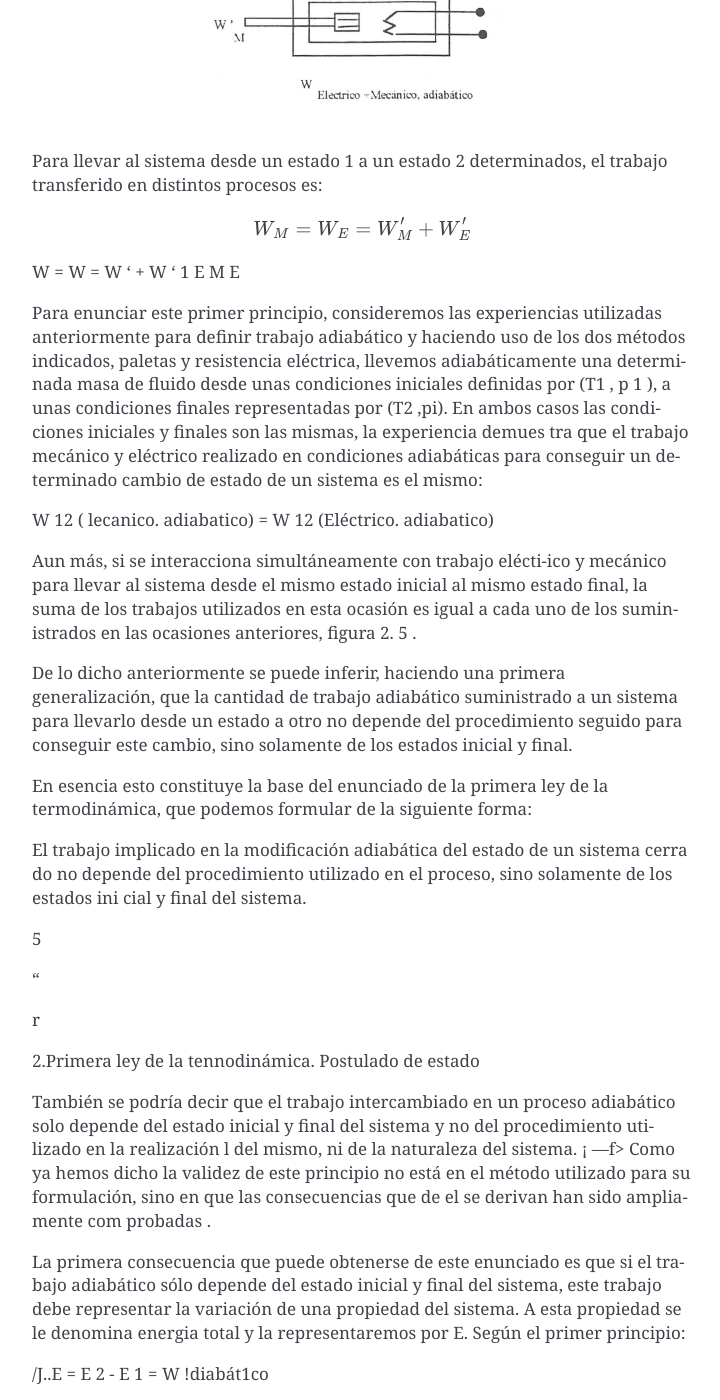
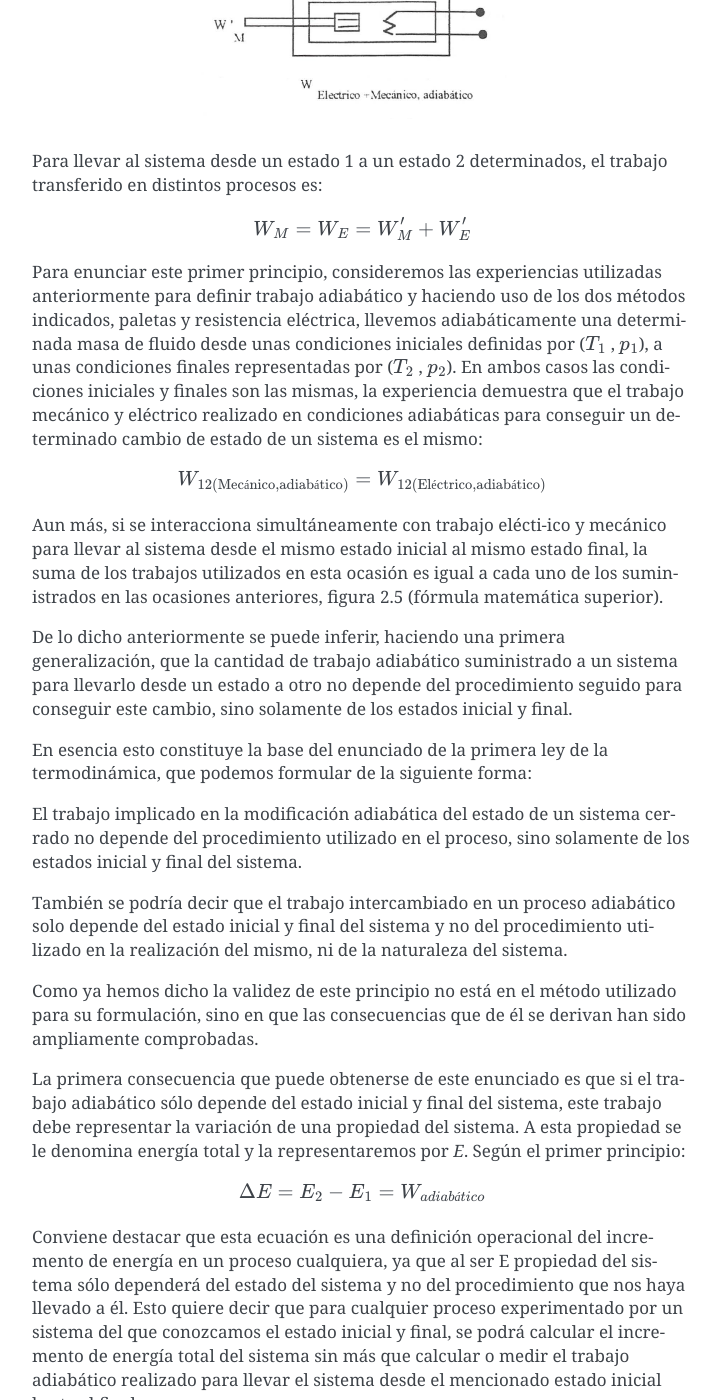
Before and after one commit to mantielero/termodinamica, a Sphinx documentation site: the page built from source/primer_principio_primer_principio.rst, in a window 1280 px wide and 1400 px high, scrolled down 725 px. Shown: the whole window, without its empty margins (388-1108 px from the left). Built offline with Sphinx 7.4.7, drawn with Linux system fonts in a browser that asks for light colours; pages that are not in the unit, such as notebooks, are missing from menus; some of the changed text lies outside the part shown.

Commit message:
Update primer_principio_primer_principio.rst

```diff
--- a/source/primer_principio_primer_principio.rst
+++ b/source/primer_principio_primer_principio.rst
@@ -22,111 +22,107 @@ Para llevar al sistema desde un  estado 1 a un estado 2 determinados, el trabajo
 
    W_M = W_E = W_M' +W_E'
 
-W	=  W	=  W '	+	W '
-\1	E	M	E
 
+Para enunciar este primer principio, consideremos las experiencias utilizadas anteriormente para definir trabajo adiabático y haciendo uso de los dos métodos indicados, paletas y resistencia eléctrica, llevemos adiabáticamente una determinada masa  de fluido desde unas condiciones iniciales definidas por (:math:`T_1`  , :math:`p_1`), a unas condiciones finales representadas por (:math:`T_2`  , :math:`p_2`). En ambos casos las condiciones iniciales y finales son las mismas, la experiencia demuestra que el trabajo mecánico y eléctrico realizado en condiciones adiabáticas para conseguir un determinado cambio de estado de un sistema es el mismo:
 
-Para enunciar este primer principio, consideremos las experiencias utilizadas anteriormente para definir trabajo adiabático y haciendo uso de los dos métodos indicados, paletas y resistencia eléctrica, llevemos adiabáticamente una determinada masa  de fluido desde unas condiciones iniciales definidas por (T1  , p 1  ), a unas condiciones finales representadas por (T2
-,pi). En ambos casos las condiciones iniciales y finales son las mismas, la experiencia demues­
-tra que el trabajo mecánico y eléctrico realizado en condiciones adiabáticas para conseguir un determinado cambio de estado de un sistema es el mismo:
+.. math::
 
-W 12 (  lecanico. adiabatico)	= W 12 (Eléctrico. adiabatico)
+   W_{\text{12(Mecánico,adiabático)}} = W_{\text{12(Eléctrico,adiabático)}}
 
-Aun más, si se interacciona simultáneamente con trabajo elécti-ico y mecánico para llevar al sistema desde el mismo estado inicial al mismo estado final, la suma de los trabajos utilizados en esta ocasión es igual a cada uno de los suministrados en las ocasiones anteriores, figura 2. 5 .
+Aun más, si se interacciona simultáneamente con trabajo elécti-ico y mecánico para llevar al sistema desde el mismo estado inicial al mismo estado final, la suma de los trabajos utilizados en esta ocasión es igual a cada uno de los suministrados en las ocasiones anteriores, figura 2.5 (fórmula matemática superior).
 
 De lo dicho anteriormente se puede inferir, haciendo una primera generalización, que la cantidad de trabajo adiabático suministrado a un sistema para llevarlo desde un estado a otro no depende del procedimiento seguido para conseguir este cambio, sino solamente de los estados inicial y final.
 
 En esencia esto constituye la base del enunciado de la primera ley de la termodinámica, que podemos formular de la siguiente forma:
 
-El trabajo implicado en la modificación adiabática del estado de un sistema cerra­ do no depende del procedimiento utilizado en el proceso, sino solamente de los estados ini­ cial y final  del sistema.
+El trabajo implicado en la modificación adiabática del estado de un sistema cerrado no depende del procedimiento utilizado en el proceso, sino solamente de los estados inicial y final  del sistema.
 
+También se podría decir que el trabajo intercambiado en un proceso adiabático solo depende del estado inicial y final del sistema y no del procedimiento utilizado en la realización del mismo, ni de la naturaleza del sistema.
 
+Como ya hemos dicho la validez de este principio no está en el método utilizado para su formulación, sino en que las consecuencias que de él se derivan han sido ampliamente comprobadas.
 
+La primera consecuencia que puede obtenerse de este enunciado es que si el trabajo adiabático sólo depende del estado inicial y final del sistema, este trabajo debe representar la variación de una propiedad del sistema. A esta propiedad se le denomina energía total y la representaremos por *E*. Según el primer principio:
 
-5
+.. math::
 
+   \Delta E = E_2 - E_1 = W_{adiabático}
 
+Conviene destacar que esta ecuación es una definición operacional del incremento de energía en un proceso cualquiera, ya que al ser E propiedad del sistema sólo dependerá del estado del sistema y no del procedimiento que nos haya llevado a él. Esto quiere decir que para cualquier proceso experimentado por un sistema del que conozcamos el estado inicial y final, se podrá calcular el incremento de energía total del sistema sin más que calcular o medir el trabajo adiabático realizado para llevar el sistema desde el mencionado estado inicial hasta el final.
 
-"
+Lo dicho anteriormente tiene una teórica limitación, ya que hay estados entre los que no es posible definir una transformación adiabática, por lo que hay quien considera poco consistente la ecuación anterior. No obstante, la objeción no es excesivamente importante puesto que si bien es posible que entre los estados 1 y 2 no se tenga un proceso adiabático, siempre es posible localizar un punto *R* tal que sean posibles los procesos adiabáticos *1R* y *2R*, de forma que:
 
-r
+.. math::
 
+   \Delta E_{1R} = W_{adiabático}' \\
+   \Delta E_{2R} = W_{adiabático}''
 
+por lo que:
 
-2.Primera ley de la tennodinámica. Postulado de estado
+.. math::
 
+   E_R - E_1 = W_{adiabático}' \\
+   E_R - E_2 = W_{adiabático}''
 
-También se podría decir que el trabajo intercambiado en un proceso adiabático solo depende del estado inicial y final del sistema y no del procedimiento utilizado en la realización
-l del mismo, ni de la naturaleza del sistema.
-¡	---f>
-Como ya hemos dicho la validez de este principio no está en el método utilizado para
-su formulación, sino en que las consecuencias que de el se derivan han sido ampliamente com­ probadas .
+Consecuentemente:
 
-La primera consecuencia que puede obtenerse de este enunciado es que si el trabajo adiabático sólo depende del estado inicial y final del sistema, este trabajo debe representar la variación de una propiedad del sistema. A esta propiedad se le denomina energia total y la representaremos por E. Según el primer principio:
+.. math::
 
-/J..E	= E 2    - E 1    = W !diabát1co
+   \Delta E &= E_2 - E_1 = (E_R - E_1) - (E_R - E_2) \\
+   \Delta E &= W_{adiabático}'-W_{adiabático}''
 
-Conviene destacar que esta ecuación es una definición operacional del incremento de energía en un proceso cualquiera, ya que al ser E propiedad del sistema sólo dependerá del estado del sistema y no del procedimiento que nos haya llevado a él. Esto quiere decir que pa­ ra cualquier proceso experimentado por un sistema del que conozcamos el estado inicial y fi­ nal, se podrá calcular el incremento de energía total del sistema sin más que calcular o medir el trabajo adiabático realizado para llevar el sistema desde el mencionado estado inicial hasta el final.
+Y siempre será posible la determinación de :math:`\Delta E` mediante la realización y medida de tra­ bajo  adiabático.
 
-Lo dicho anteriormente tiene una teórica limitación , ya que hay estados entre los que no es posible definir una transformación adiabática, por lo que hay quien considera poco con­ sistente la ecuación anterior. No obstante, la objeción no es excesivamente importante puesto que si bien es posible que entre los estados 1 y 2 no se tenga un proceso adiabático, siempre es posible localizar un punto R tal que sean posibles los procesos adiabáticos 1R y 2R, de forma que:
-/J..E I R  = W d1abá t1co	y	/J..E2R   =	diabátlco'
-
-                       ER    - E 1  = W:.1diabá11co	y
-E =	diahiwco  - w;{diabático
-
-Y siempre será posible la determinación de M mediante la realización y medida de tra­ bajo  adiabático.
-
-Es conveniente destacar, que si bien M , para  un determinado sistema y proceso, está cuantificada, nopodemos decir lo mismo del valor absoluto de E para un estado dado de ese sistema. Para poder calcular este valor espreciso fijar un valor de referencia arbitrariamen­ te elegido.
+Es conveniente destacar, que si bien :math:`\Delta E`, para  un determinado sistema y proceso, está cuantificada, no podemos decir lo mismo del valor absoluto de *E* para un estado dado de ese sistema. Para poder calcular este valor espreciso fijar un valor de referencia arbitrariamente elegido.
 
 Principio de conservación de la energía para sistemas cerrados
 --------------------------------------------------------------
 
+Basándonos en la definición de *E* como función de estado, se puede proceder a formular el principio general de conservación de la energía para las interacciones que puede experimentar un sistema cerrado dado.
+
+Si *E* es una función de estado su valor no dependerá de la forma en que ese estado haya sido conseguido, ahora bien, para un determinado proceso no adiabático, lo que no se cumplirá es que:
+
+.. math::
+
+   \Delta E = W_{12} \hspace{2cm} \text{(En general no se cumple)}
+
+Siempre que :math:`W_{12} \neq W_{\text{adiabático}}`.   No  obstante, es conveniente  destacar  que, también  para  este proceso :math:`\Delta E = W_{\text{adiabático}}`.
+
+A fin de conseguir una ecución que nos permita manejar este proceso desde el punto de vista de los intercambios de energía, se introduce una magnitud :math:`Q_{12}` para el mencionado proceso, a la que se denomina calor y que cumple la condición:
+
+.. math::
+
+   \Delta E - W_{12} = Q_{12}
 
 
 
-
-
-Basándonos en la definición de E como función de estado, se puede proceder a formu­ lar el principio general de conservación de la energía para las interacciones que puede experi­ mentar un sistema cerrado dado.
-
-Si E es una función de estado su valor no dependerá de la forma en que ese estado ha­ ya sido conseguido, ahora bien, para un determinado proceso no adiabático, lo que no se cumplirá es que:
-
-!::.E = W12	(En general no se cumple)
-
-Siempre que  W12	W i J wbiinca .   No  obstante, es conveniente  destacar  que, también  para  este proceso D.E = WAdiaba11c·o .
-
-A fin de conseguir una ecución que nos permita manejar este proceso desde el punto de vista de los intercambios de energía, se introduce una magnitud Q12 para el mencionado proceso, a la que se denomina calor y que cumple la condición:
-
-D.E - W12 = Q12
-
 o lo que es lo mismo :
 
-+kºZ-
+.. math::
 
-t::.E = W12	(2 . 1)
+   \Delta E =   W_{12} + Q_{12}
 
 
 El calor lo mismo que el trabajo son magnitudes que nos definen el tipo de interacción del sistema con su ambiente, y por tanto se pueden evaluar sólo en la frontera del sistema.
 
-Conviene insisti r en lo dicho hace un momento: por ser E una función de estado, el va­ lor de Af,. cuando el sistema pasa desde un estado 1 a un estado 2 es el mismo, independiente­ mente del proceso que lleve desde el estado inicial al final. Lo que cambia de un proceso a otro es la naturaleza de la interacción con el medio ambiente: mientras que en un proceso adia­ bático sólo se necesita trabajo para producir el cambio, en general será necesario el concurso del calor y del trabajo para conseguir un proceso dado . Habrá casos en los que también se po­ drá producir un cambio determinado utilizando solamente transferencia de calor.
+Conviene insistir en lo dicho hace un momento: por ser *E* una función de estado, el valor de :math:`\Delta E` cuando el sistema pasa desde un estado 1 a un estado 2 es el mismo, independientemente del proceso que lleve desde el estado inicial al final. Lo que cambia de un proceso a otro es la naturaleza de la interacción con el medio ambiente: mientras que en un proceso adiabático sólo se necesita trabajo para producir el cambio, en general será necesario el concurso del calor y del trabajo para conseguir un proceso dado. Habrá casos en los que también se podrá producir un cambio determinado utilizando solamente transferencia de calor.
 
 El criterio de signos para el calor es idéntico al que se formuló para el trabajo.
 
 Puesto que las cantidades de calor y trabajo que intervienen en un cambio  de estado dado dependen de cómo se realice el proceso,  ambas  serán  función  de la trayectoria  seguida por el proceso y sus diferenciales no serán exactas. Para tener esto en cuenta un proceso dife­ rencial  se representará  mediante la ecuación:
-/ .:!.!! =	+ o wj	c2.2)
-En donde se utilizan los símbolos o para tener en cuenta el hecho de que tanto W co­ mo Q dependen de la trayectoria seguida por el proceso y no son magnitudes características
-} de un sistema dado. Según esto:
-} ;o Q = Q 12	Y	} ; o W = W12
 
-7
+.. math::
 
-r
+   dE = \delta Q + \delta W
 
 
+En donde se utilizan los símbolos :math:`\delta` para tener en cuenta el hecho de que tanto *W* como *Q* dependen de la trayectoria seguida por el proceso y no son magnitudes características de un sistema dado. Según esto:
 
-2.Primera ley de la termodinámica. Postulado de estado
+.. math::
 
+   \int_1^2  \delta Q = Q_{12} \\
+   \int_1^2  \delta W = W_{12}
 
-Como ya se ha dicho, los valores que toman Q 12 y W12 no sólo dependerán de los es­ tados inicial y final, sino que también dependerán de la trayectoria seguida en el proceso, así que definidos los correspondientes estados 1 y 2, los valores de Q 12 y W12 dependerán de la trayectoria seguida y de aquí que no se pueda hablar de incrementos de las correspondientes magnitudes, sino de valores de las mismas involucrados en el proceso. Recuerdese que en el caso de E, por ser función de estado, se tiene:
+Como ya se ha dicho, los valores que toman :math:`Q_{12}` y :math:`Q_{12}`  no sólo dependerán de los es­ tados inicial y final, sino que también dependerán de la trayectoria seguida en el proceso, así que definidos los correspondientes estados 1 y 2, los valores de Q 12 y W12 dependerán de la trayectoria seguida y de aquí que no se pueda hablar de incrementos de las correspondientes magnitudes, sino de valores de las mismas involucrados en el proceso. Recuerdese que en el caso de E, por ser función de estado, se tiene:
 
 
 
```
